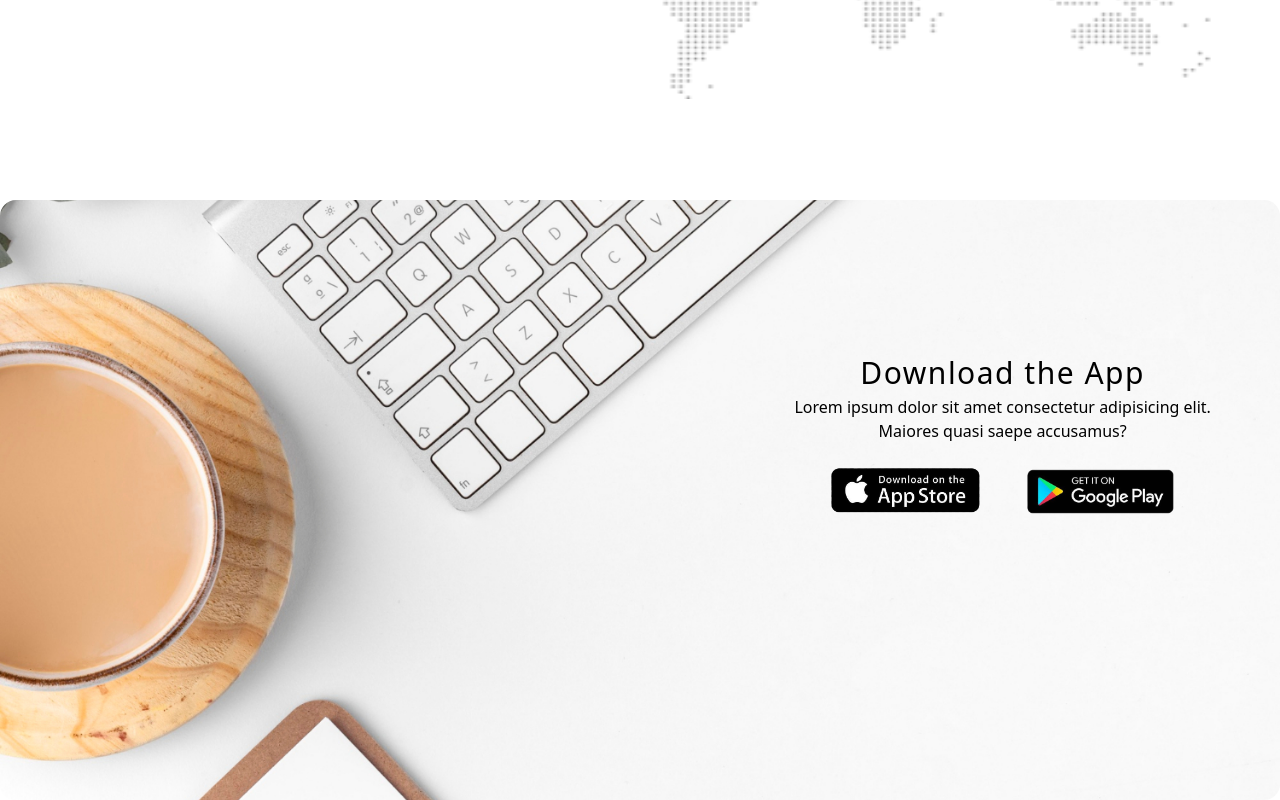
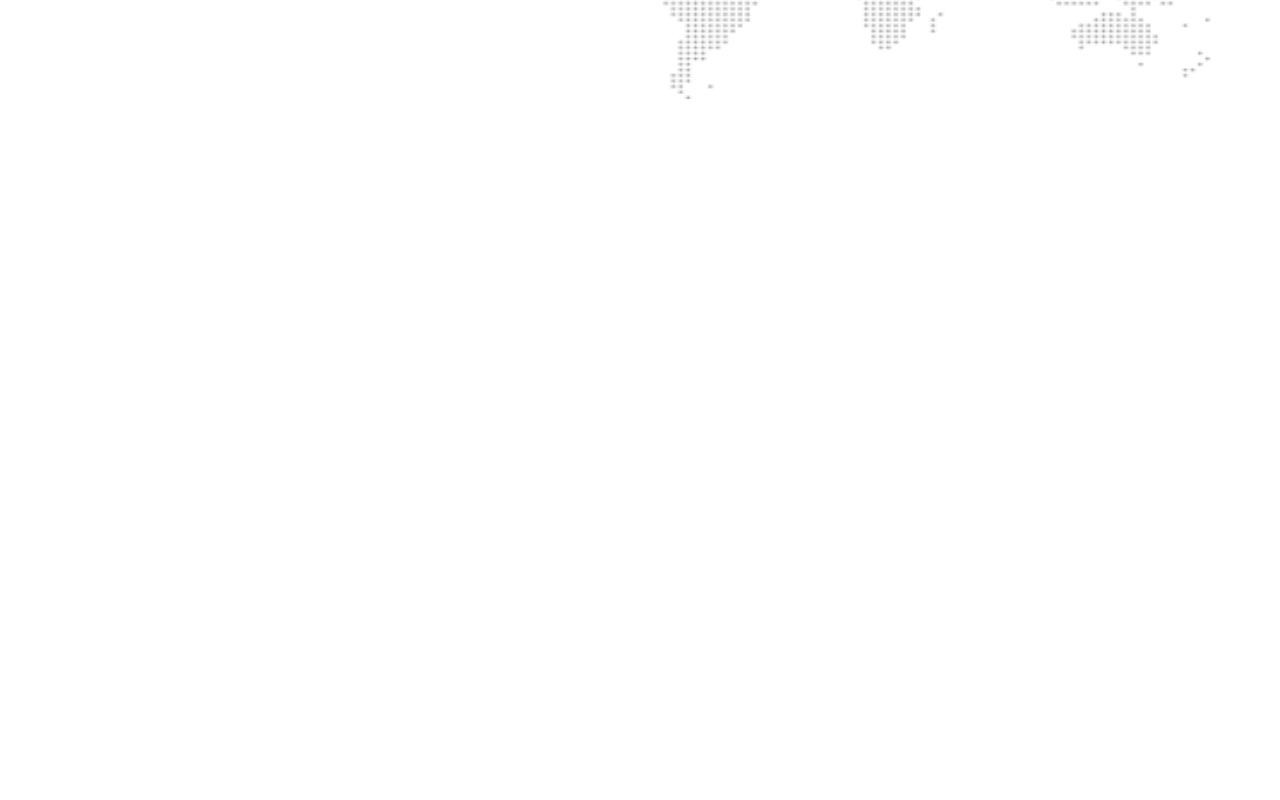
Before and after one commit to mdaasim77/Coffee-Shop-Website, a React (Vite) app: page / in a window 1280 px wide. Shown: the part 980-1780 px from the top of the page. After the commit the page ends 1180 px from the top, so only its background shows below. Built offline with nearby package versions, Linux system fonts and the light colour scheme.

Commit message:
three section have bug

```diff
--- a/src/Components/Hero/Hero.jsx
+++ b/src/Components/Hero/Hero.jsx
@@ -149,6 +149,5 @@ export default function Hero() {
         )}
       </section>
     </main>
-
   );
 }
--- a/src/mergeComponent.jsx
+++ b/src/mergeComponent.jsx
@@ -4,14 +4,16 @@ import Services from "./Components/Services/Services";
 import WhereToBuy from "./Components/WhereToBuy/WhereToBuy";
 import Banner from "./Components/Banner/Banner";
 import Footer from "./Components/Footer/Footer";
+import Navbar from "./Components/Navbar/Navbar";
 
 const mergeComponent = () => {
   return (
     <div className="">
+      {/* <Navbar/> */}
       {/* <Hero /> */}
       <Services />
       <WhereToBuy />
-      <Banner />
+      {/* <Banner /> */}
       {/* <Footer /> */}
     </div>
   );
```
